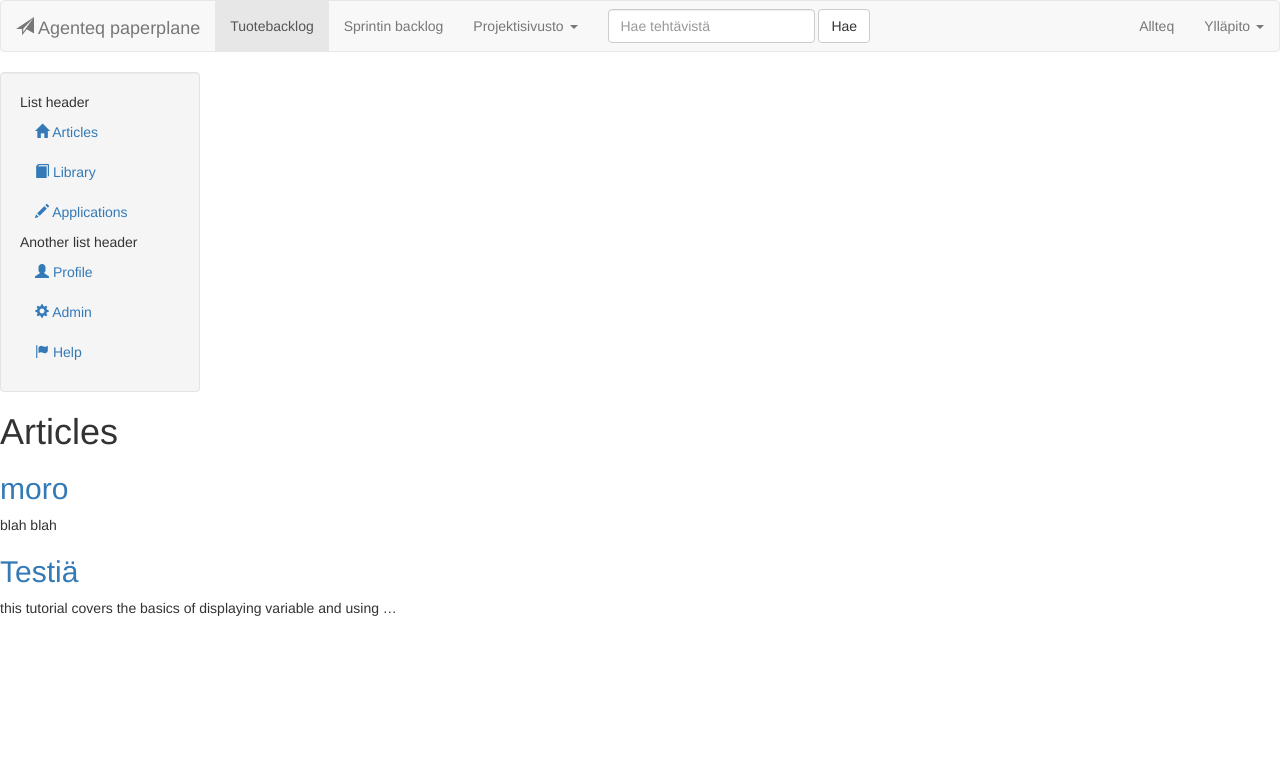
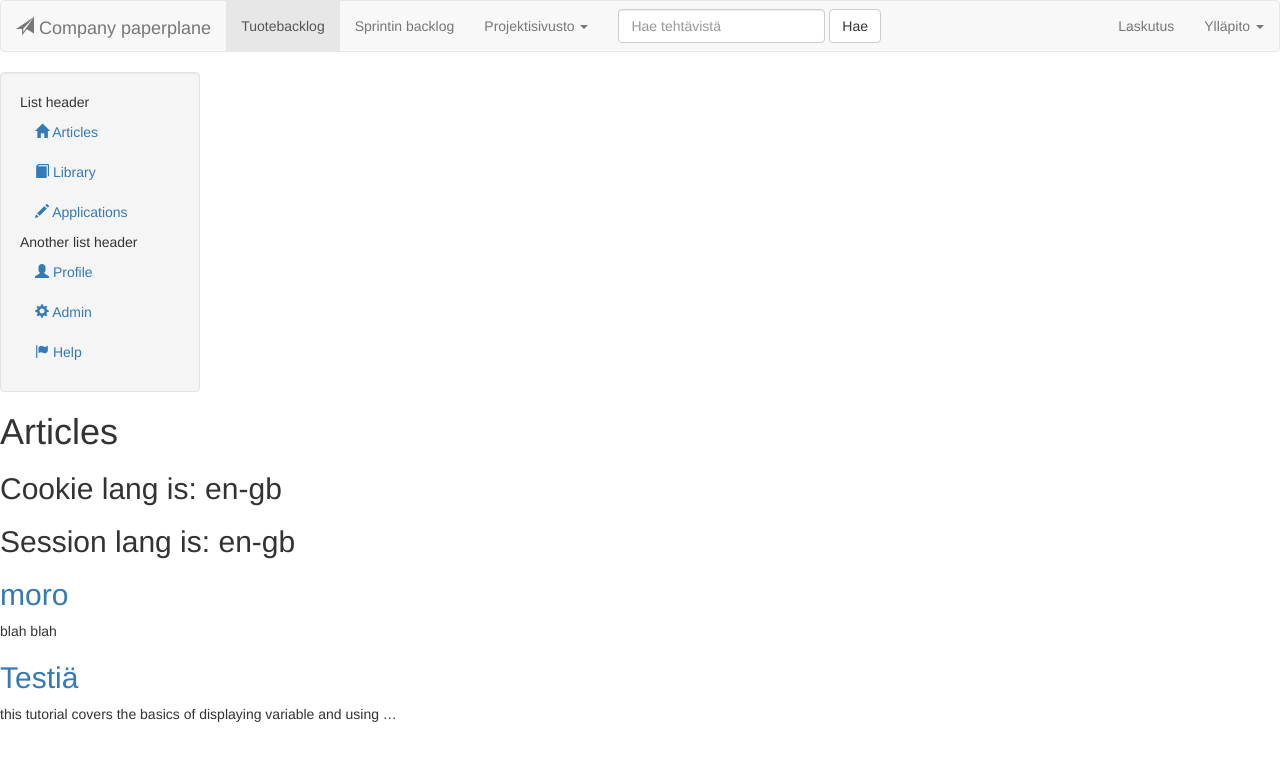
Before and after one commit to puuparta/django_bootcamp, a Django app: page /articles/all/ in a window 1280 px wide. Shown: the top 761 px of the page. Run offline with Django 3.2, Linux system fonts and the light colour scheme; data comes from the database, SQL or seed files in the repository; both versions use the stored data as it was after the commit; parts of the project's set-up code (start-up, migrations or seed data) failed here and were passed over; some libraries are stand-ins or nearby versions.

Commit message:
cookie and session handling sample snippet

```diff
--- a/article/templates/articles.html
+++ b/article/templates/articles.html
@@ -3,6 +3,8 @@
 {% block sisalto %}
 	<h1>Articles</h1>
 
+	<h2>Cookie lang is: {{language}}</h2>
+	<h2>Session lang is: {{session_language}}</h2>
 	{% if articles.count > 0 %}
 		{% for article in articles %}
 			<div>
--- a/article/urls.py
+++ b/article/urls.py
@@ -2,6 +2,6 @@ from django.conf.urls import patterns, include, url
 
 urlpatterns = patterns('',
 	url(r'^all/$','article.views.articles'),
-	url(r'^get/(?P<article_id>\d+)/$','article.views.article')
-
-	)
+	url(r'^get/(?P<article_id>\d+)/$','article.views.article'),
+	url(r'^language/(?P<language>[a-z\-]+)/$','article.views.language'),
+)
--- a/article/views.py
+++ b/article/views.py
@@ -1,5 +1,7 @@
 from django.shortcuts import render
 from django.shortcuts import render_to_response
+
+# session requires HttpResponse
 from django.http import HttpResponse
 from article.models import Article
 #from django.template.loader import get_template
@@ -11,9 +13,26 @@ def hello(request):
    return render_to_response('hello.html',{'name':html})
 
 def articles(request):
+	language = "en-gb"
+	session_language = "en-gb"
+	if 'lang' in request.COOKIES:
+		language = request.COOKIES["lang"]
+
+
+	if 'lang' in request.session:
+		session_language = request.session["lang"]
+
 	return render_to_response('articles.html',
-								{'articles': Article.objects.all()})
+								{'articles': Article.objects.all(),
+								  'language': language,
+								  'session_language': session_language})
 
 def article(request, article_id=1):
 	return render_to_response('article.html',
 								{'article' : Article.objects.get(id=article_id)})
+
+def language(request,language="en-gb"):
+	response = HttpResponse("setting language to %s" % language)
+	response.set_cookie("lang", language)
+	request.session["lang"] = language
+	return response
--- a/templates/base.html
+++ b/templates/base.html
@@ -23,7 +23,7 @@
       <span class="icon-bar"></span>
       <span class="icon-bar"></span>
     </button>
-    <a class="navbar-brand" href="#"><span class="glyphicon glyphicon-send"></span> Agenteq paperplane</a>
+    <a class="navbar-brand" href="#"><span class="glyphicon glyphicon-send"></span> Company paperplane</a>
   </div>
 
   <!-- Collect the nav links, forms, and other content for toggling -->
@@ -34,10 +34,10 @@
       <li class="dropdown">
         <a href="#" class="dropdown-toggle" data-toggle="dropdown">Projektisivusto <b class="caret"></b></a>
         <ul class="dropdown-menu">
-          <li><a href="#">Tero Topra</a></li>
-          <li><a href="#">Päivi Karhu</a></li>
-          <li><a href="#">Jesse</a></li>
-          <li><a href="#">Jukka-Pekka</a></li>
+          <li><a href="#">PP1</a></li>
+          <li><a href="#">PP2</a></li>
+          <li><a href="#">PP3</a></li>
+          <li><a href="#">PP4</a></li>
           <li class="divider"></li>
           <li><a href="#">Ylläpito</a></li>
           <li class="divider"></li>
@@ -52,7 +52,7 @@
       <button type="submit" class="btn btn-default">Hae</button>
     </form>
     <ul class="nav navbar-nav navbar-right">
-      <li><a href="#">Allteq</a></li>
+      <li><a href="#">Laskutus</a></li>
       <li class="dropdown">
         <a href="#" class="dropdown-toggle" data-toggle="dropdown">Ylläpito <b class="caret"></b></a>
         <ul class="dropdown-menu">
```
Also changed, not shown: db.sqlite3, 2 other files.
